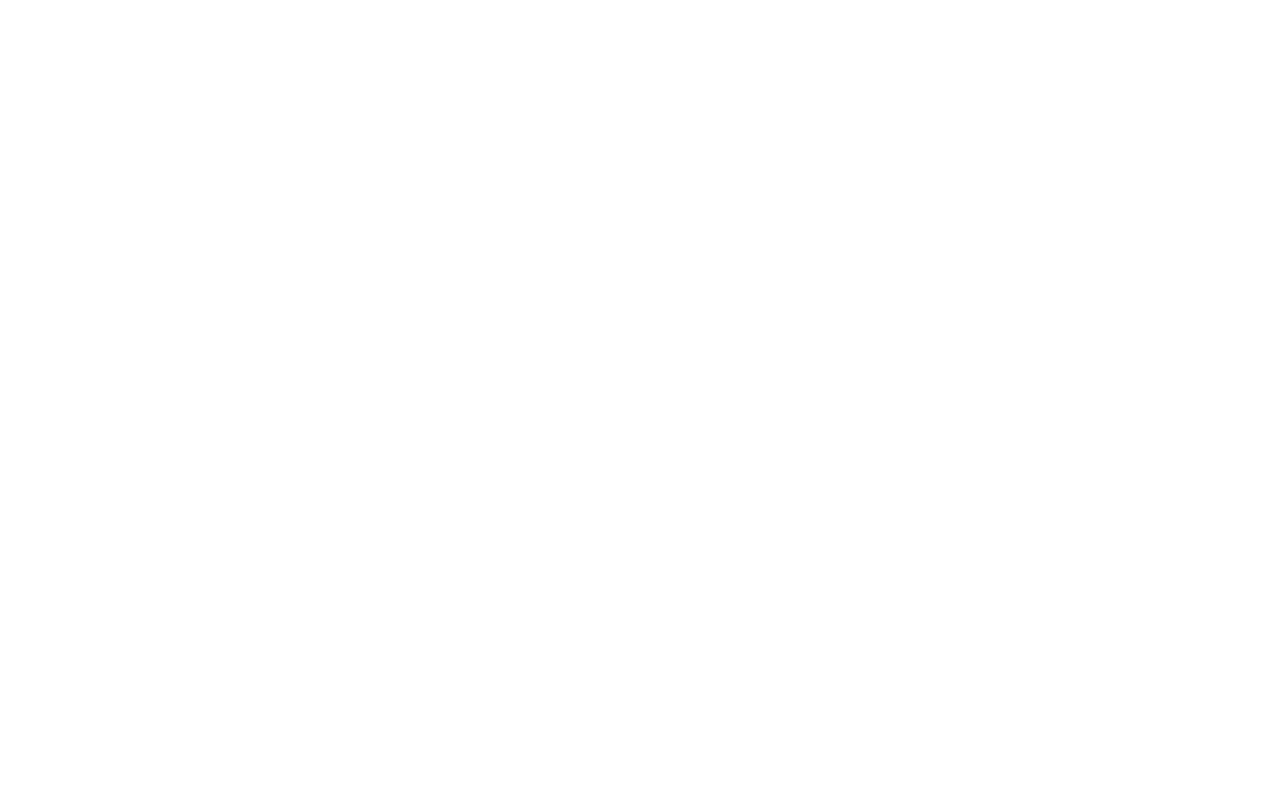
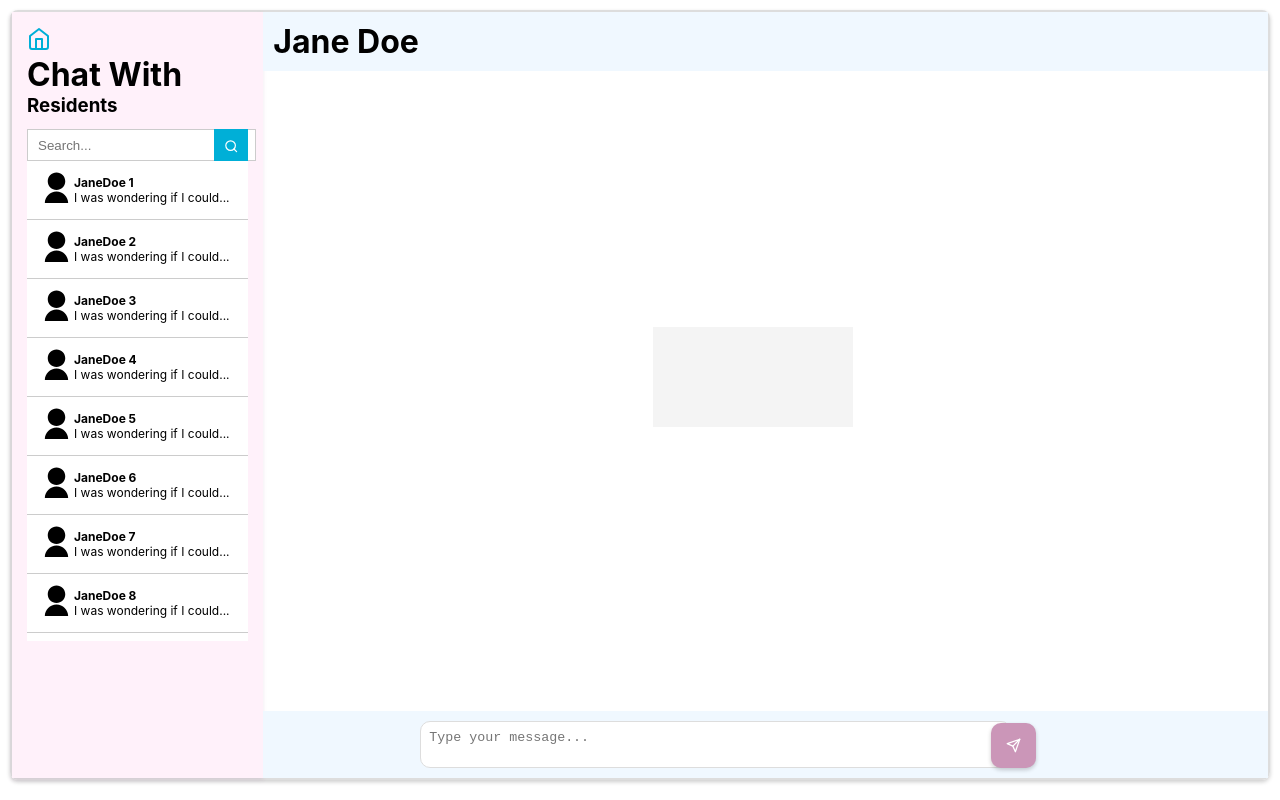
Before and after one commit to CodeToGive-2024-Team6/CodeToGive-2024, a React (Create React App) app in the folder frontend/: page /caregiver_communication in a window 1280 px wide. Before the commit this address had no page. Built offline with nearby package versions, Linux system fonts and the light colour scheme; grey boxes are pictures that could not be loaded.

Commit message:
communication chat done

```diff
--- a/frontend/src/App.js
+++ b/frontend/src/App.js
@@ -9,6 +9,8 @@
 import CaregiverResidentPage from './components/pages/caregiver/view_resident_intervention/CaregiverResidentPage';
 import CaregiverProfile from './components/pages/caregiver/CaregiverProfile';
 import StatisticsPage from './components/pages/StatisticsPage';
+import CaregiverCommunicationPage from './components/pages/caregiver/CaregiverCommunicationPage'
+
 
 
 import './App.css';
@@ -27,6 +29,7 @@
                     <Route path = "/caregiver_search" element = {<CaregiverSearchPage />} />
                     <Route path = "/caregiver_resident" element = {<CaregiverResidentPage />} />
                     <Route path = "/caregiver_profile" element = {<CaregiverProfile />} />
+                    <Route path = "/caregiver_communication" element = {<CaregiverCommunicationPage/>} />
                     <Route path = "/stat" element = {<StatisticsPage />} />
 
 
--- /dev/null
+++ b/frontend/src/components/pages/caregiver/CaregiverCommunicationPage.css
@@ -0,0 +1,196 @@
+.message-container {
+    position: relative;
+    border: 2px solid #ddd;
+    border-radius: 8px;
+    padding: 8px;
+    margin: 10px;
+    width: calc(100% - 20px);
+    height: calc(100vh - 30px);
+    max-height: calc(100vh - 30px);
+
+    justify-content: center;
+    box-shadow: 0 2px 4px rgba(0, 0, 0, 0.2);
+}
+
+
+.link-wrapper:hover {
+    cursor: pointer;
+}
+
+
+.search-bar-container {
+    display: flex;
+    align-items: center;
+    position: relative;
+    margin-top: 12px;
+  }
+
+  .search-input {
+    padding: 10px;
+    padding-right: 40px;
+    border: 1px solid #ccc;
+    flex: 1;
+    height: 32px;
+  }
+
+  .search-button {
+    position: absolute;
+    right: 0;
+    top: 0;
+    bottom: 0;
+    margin: auto;
+    padding: 10px;
+    border: none;
+    color: white;
+    justify-content: center;
+    font-size: 0.9em;
+  }
+
+
+.sidebar{
+    position: absolute;
+    left: 0px;
+    top: 0px;
+    height: 100%;
+    width: 20%;
+    padding: 15px;
+    background-color: #fff1fa;
+    box-shadow: 0 2px 4px rgba(180, 142, 173, 0.2);
+}
+
+
+/*profile styling*/
+.profile-list {
+    display: flex;
+    flex-direction: column;
+    max-height: 480px;
+    overflow-y: auto;
+}
+
+.profile-item {
+    display: flex;
+    align-items: center;
+    background-color: #ffffff;
+    border-bottom: 1px solid #ccc;
+    padding: 10px;
+    font-size: 12px;
+}
+
+.profile-info {
+    display: flex;
+    align-items: center;
+    margin-left: 2px;
+}
+
+
+.profile-name {
+    margin-right: 10px;
+    font-weight: bold;
+}
+
+
+.chat-header {
+    position: absolute;
+    display: flex;
+    top: 0;
+    right: 0px;
+    width: 80%;
+    padding: 10px;
+    justify-content: left;
+    background-color: aliceblue;
+}
+
+.chat-area {
+    position: absolute;
+    display: flex;
+    right: 1%;
+    width: 80%;
+    margin-top: 4%;
+    height: 80%;
+    flex-direction: column;
+    overflow-y: auto;
+}
+
+
+.message-input-container {
+    position: absolute;
+    display: flex;
+    bottom: 0;
+    right: 0px;
+    width: 80%;
+    padding: 10px;
+    justify-content: center;
+    background-color: aliceblue;
+}
+
+
+.message-input-container textarea {
+    height: 47px;
+    width: 60%;
+    padding: 8px;
+    border: 1px solid #ddd;
+    border-radius: 10px;
+    margin-right: 100px;
+  }
+
+
+.send-button {
+    position: absolute;
+    display: flex;
+    bottom: 0;
+    right: 230px;
+    margin-bottom: 10px;
+    background-color: #cb96b8;;
+    border: none;
+    padding: 15px;
+    border-radius: 10px;
+    cursor: pointer;
+    justify-content: center;
+    box-shadow: 0 2px 4px rgba(0, 0, 0, 0.2);
+}
+
+
+.send-button svg {
+   stroke: white;
+   font-size: 15px;
+  }
+
+
+.send-button:hover {
+background-color: #fee0fa;
+}
+
+
+.sent-message {
+    display: flex;
+    flex-direction: column;
+    align-self: flex-end;
+    max-width: 50%;
+    word-wrap: break-word;
+    margin-bottom: 15px;
+}
+
+.you-text {
+    font-weight: bold;
+    font-size: 10px;
+}
+
+.message-text {
+    background-color: #f0f0f0;
+    padding: 8px;
+    margin: 4px;
+    border-radius: 8px;
+}
+
+
+.logo-image {
+    position: absolute;
+    top: 50%;
+    left: 50%;
+    transform: translate(-50%, -50%);
+    width: 200px;
+    height: 100px;
+    opacity: 0.1; /* Adjust opacity as needed */
+    z-index: -1;
+    object-fit: cover;
+}
--- /dev/null
+++ b/frontend/src/components/pages/caregiver/CaregiverCommunicationPage.js
@@ -0,0 +1,114 @@
+import React, { useState, useRef, useEffect } from 'react';
+import './CaregiverCommunicationPage.css';
+import company_logo from "../company_logo.png";
+import { Link } from 'react-router-dom';
+import { FiSend } from 'react-icons/fi';
+import { FiHome } from 'react-icons/fi';
+import { FiSearch } from 'react-icons/fi';
+import { RiUserFill} from 'react-icons/ri';
+
+
+
+
+const CaregiverCommunicationPage = () => {
+
+    const placeholderProfiles = Array.from({ length: 10}, (_, index) => ({
+        id: index + 1,
+        name: `JaneDoe ${index + 1}`,
+        icon: <RiUserFill style={{ fontSize: '35px', color: 'black' }} />,
+        chatSnippet: 'I was wondering if I could...',
+    }));
+
+
+    // Store messages
+    const [messages, setMessages] = useState([]);
+    // Store current message
+    const [currentMessage, setCurrentMessage] = useState('');
+
+    const chatEndRef = useRef(null);
+
+    // Automatically scrolls to the current message
+    useEffect(() => {
+        chatEndRef.current?.scrollIntoView();
+    }, [messages]);
+
+
+    // Function to handle sending messages
+    const sendMessage = () => {
+        if (currentMessage.trim() !== '') {
+            // Add current message to messages array
+            setMessages(prevMessages => [...prevMessages, currentMessage]);
+            // Clear input field after sending message
+            setCurrentMessage('');
+        }
+    };
+
+    return (
+        <div className="message-container">
+
+            <div className="sidebar">
+
+                <Link to="/caregiver_homepage" style={{ textDecoration: 'none', color: '#00AFD7' }}>
+                        <FiHome style={{ fontSize: '24px', marginRight: '5px' }}/>
+                </Link>
+
+                    <h1>Chat With</h1>
+                    <h3>Residents</h3>
+
+                    <div className="search-bar-container">
+                        <input type="text" placeholder="Search..." className="search-input" />
+                        <button className="search-button">
+                            <FiSearch className="search-button-icon" />
+                        </button>
+                    </div>
+
+
+                    <div className="profile-list">
+                    {placeholderProfiles.map(profile => (
+                        <div key={profile.id} className="profile-item">
+                            <div className="profile-info">
+                                <div className="profile-icon">{profile.icon}</div>
+                                <div className="profile-details">
+                                    <p className="profile-name">{profile.name}</p>
+                                    <p className="chat-snippet">{profile.chatSnippet}</p>
+                                 </div>
+                            </div>
+                        </div>
+                        ))}
+                    </div>
+        </div>
+
+
+            <div className="chat-header">
+                <h1> Jane Doe</h1>
+            </div>
+
+            <div className="chat-area">
+                {/* Display messages */}
+                <img src={company_logo} alt="company logo" className="logo-image" />
+                {messages.map((message, index) => (
+                    <div key={index} className="sent-message">
+                        <span className="you-text">You</span>
+                        <span className="message-text">{message}</span>
+                    </div>
+                ))}
+                <div ref={chatEndRef}></div>
+            </div>
+
+            <div className="message-input-container">
+                <textarea
+                    placeholder="Type your message..."
+                    value={currentMessage}
+                    onChange={e => setCurrentMessage(e.target.value)}
+                />
+            </div>
+
+            <button className="send-button" onClick={sendMessage}>
+                <FiSend />
+            </button>
+
+        </div>
+    );
+};
+
+export default CaregiverCommunicationPage;
--- a/frontend/src/components/pages/caregiver/CaregiverHomePage.js
+++ b/frontend/src/components/pages/caregiver/CaregiverHomePage.js
@@ -63,10 +63,12 @@
                         <CgAddR style={{ fontSize: '4em' }} />
                         <p>Add Resident</p>
                     </div>
-                    <div className="grid-box">
+
+                    <Link to="/caregiver_communication" style={{ textDecoration: 'none', color: 'black' }} className="grid-box">
                         <FaFacebookMessenger style={{ fontSize: '4em' }} />
                         <p>Communication</p>
-                    </div>
+                    </Link>
+
                     <div className="grid-box">
                         <FaAddressBook style={{ fontSize: '4em' }} />
                         <p>My Resident</p>
```
